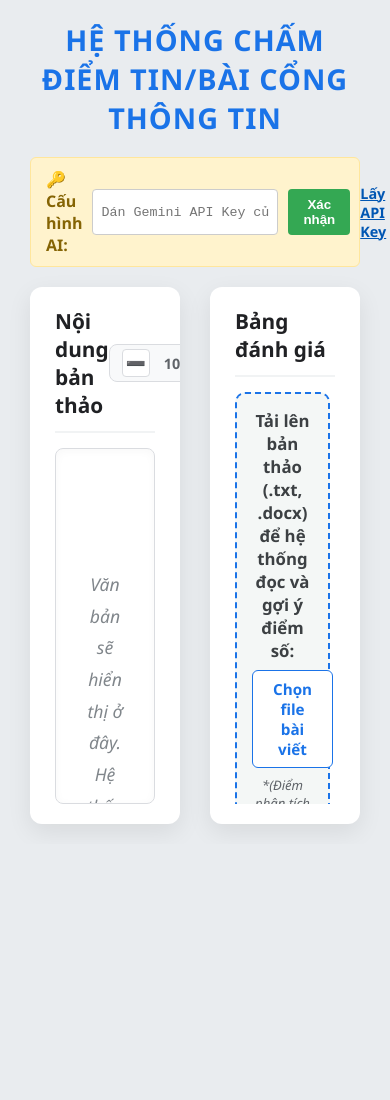
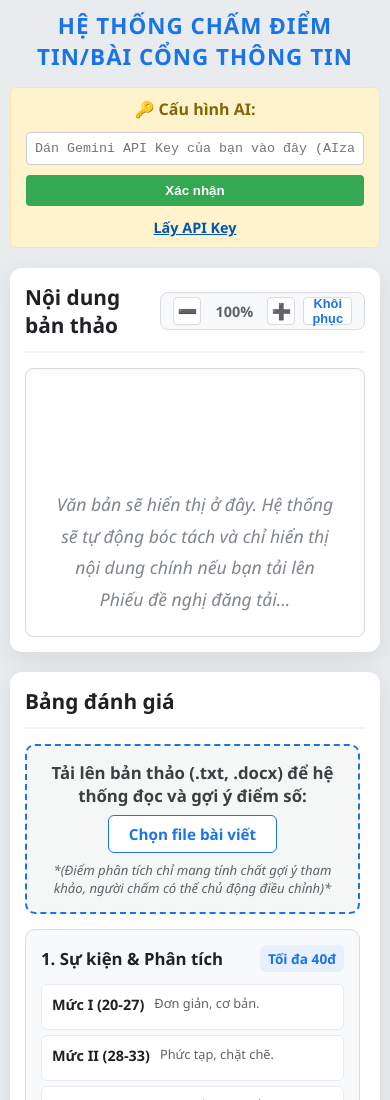
Before and after one commit to blackrider232/Duyettinbai, a plain HTML site: page index.html in a window 390 px wide. Shown: the top 1100 px of the page. Before the commit the page ends 844 px from the top, so only its background shows below. Drawn offline with nearby package versions, Linux system fonts and the light colour scheme.

Commit message:
Add files via upload

```diff
--- a/index.html
+++ b/index.html
@@ -80,6 +80,74 @@
         .btn-ai:disabled { background: #9aa0a6; box-shadow: none; cursor: not-allowed; transform: none; }
         .api-key-container { background: #fff3cd; padding: 10px 15px; border-radius: 6px; margin-bottom: 20px; border: 1px solid #ffe69c; display: flex; align-items: center; gap: 10px; }
         .api-key-container input { flex: 1; padding: 8px; border: 1px solid #ccc; border-radius: 4px; font-family: monospace; }
+
+        /* RESPONSIVE - MOBILE OPTIMIZATION */
+        @media (max-width: 768px) {
+            body {
+                height: auto;
+                overflow: auto;
+                padding: 10px;
+            }
+            h2 {
+                font-size: 1.4rem;
+                margin-bottom: 15px;
+            }
+            .layout {
+                display: flex;
+                flex-direction: column;
+                gap: 20px;
+                height: auto;
+            }
+            .panel {
+                height: auto;
+                overflow: visible;
+                padding: 15px;
+            }
+            .doc-preview-wrapper {
+                max-height: 400px; /* Giới hạn chiều cao văn bản trên mobile để dễ cuộn xuống bảng điểm */
+            }
+            .grid {
+                grid-template-columns: 1fr; /* 4 tiêu chí xếp dọc */
+            }
+            .levels {
+                grid-template-columns: 1fr; /* Mức I, II, III xếp dọc */
+                gap: 5px;
+            }
+            .level {
+                padding: 10px;
+                flex-direction: row;
+                justify-content: flex-start;
+                gap: 10px;
+                text-align: left;
+            }
+            .action-area {
+                flex-direction: column;
+                gap: 10px;
+            }
+            .btn {
+                min-height: 50px;
+                font-size: 1.1rem;
+            }
+            .result-box {
+                padding: 15px;
+                flex-direction: column;
+                gap: 10px;
+                text-align: center;
+            }
+            .api-key-container {
+                flex-direction: column;
+                align-items: stretch;
+                text-align: center;
+                gap: 12px;
+            }
+            #apiKeyInputGroup {
+                flex-direction: column;
+                gap: 8px;
+            }
+            #apiKeySuccessGroup {
+                flex-direction: column;
+            }
+        }
 </style>
 </head>
 <body>
```
